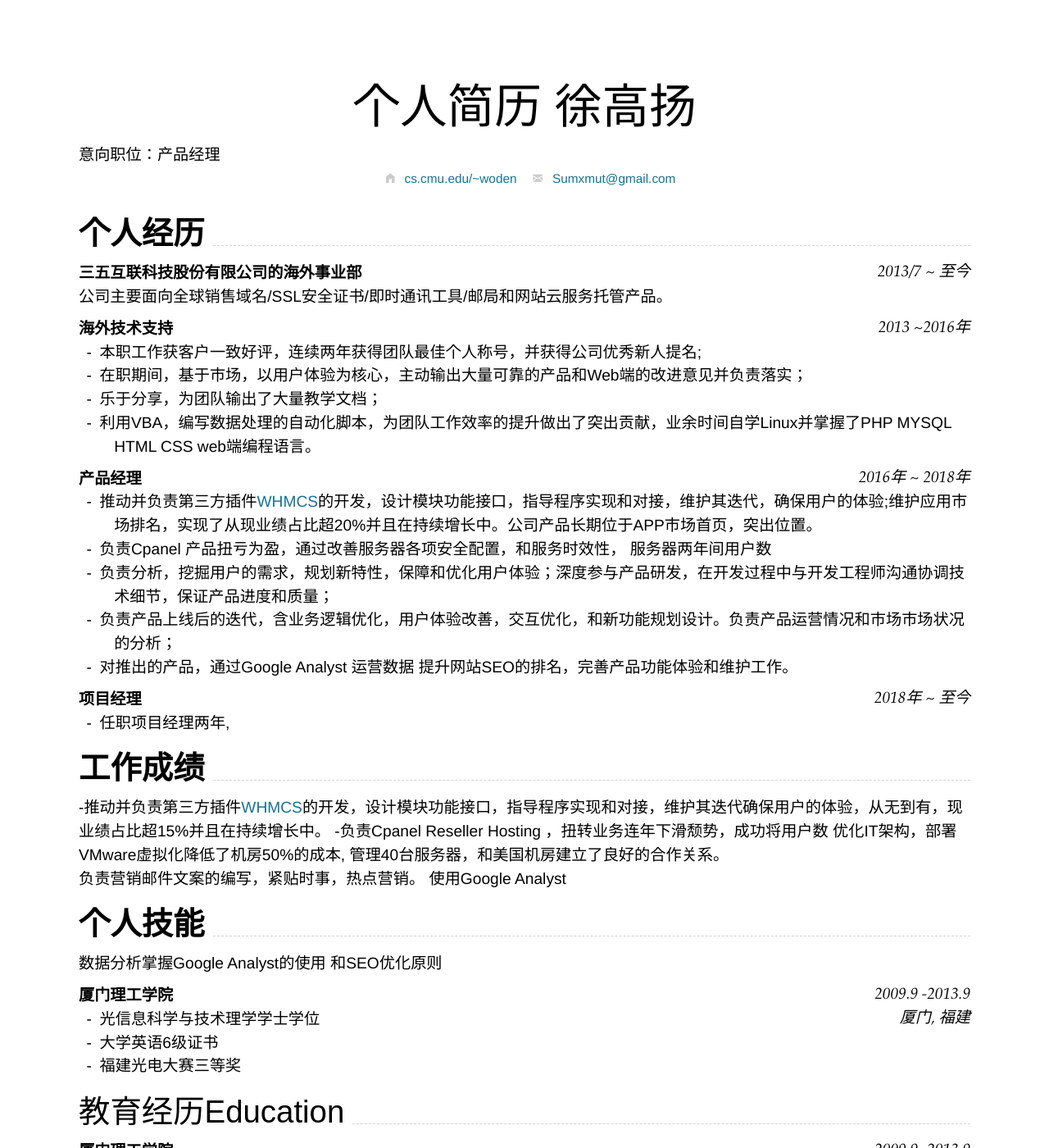
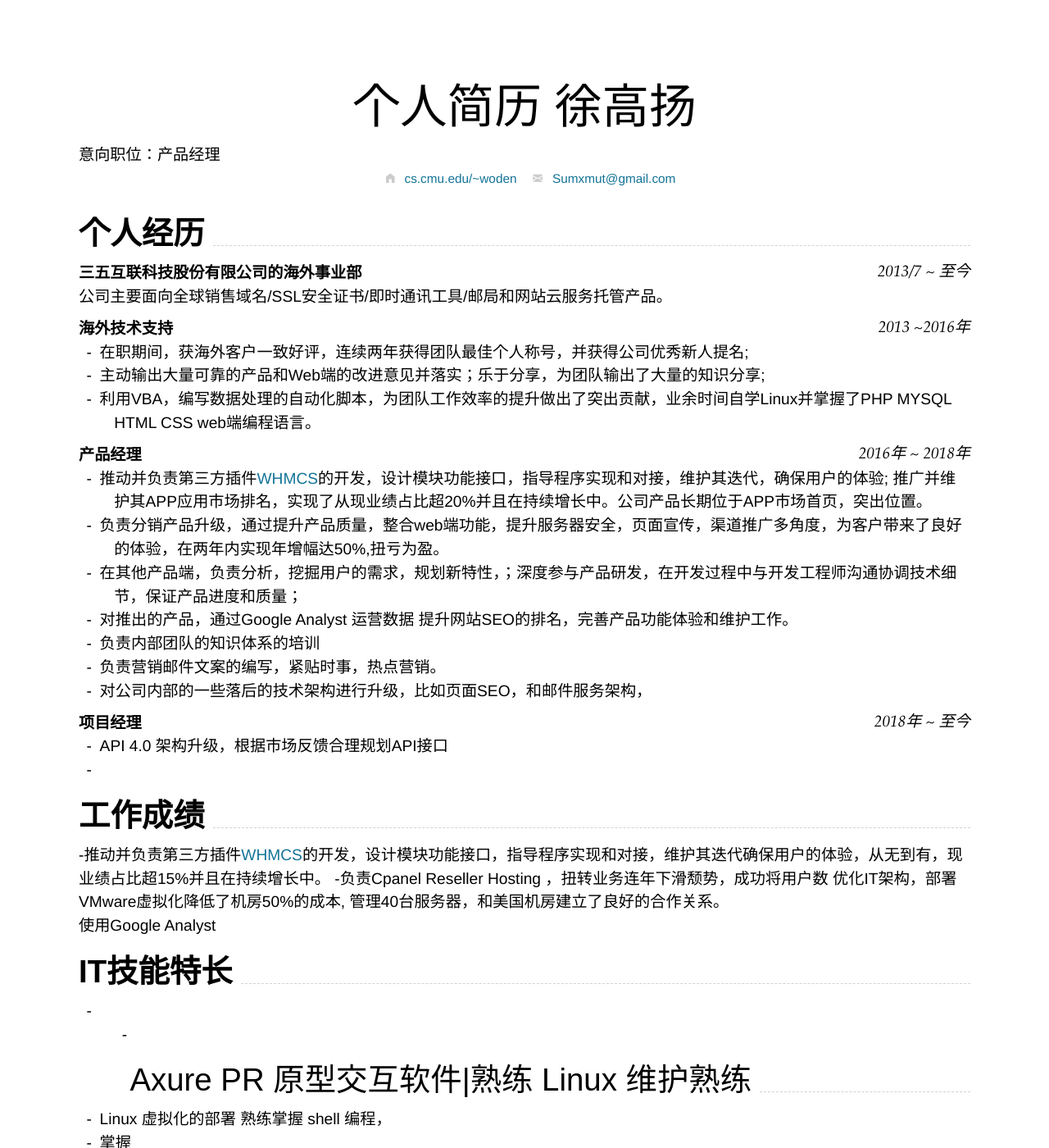
Before and after one commit to topgg/topgg.github.io, a Jekyll site: the page built from index.md, in a window 1280 px wide and 1400 px high. Shown: the whole window at 82% size. Built offline with Jekyll 4.4.1, drawn with Linux system fonts in a browser that asks for light colours; nearby versions of some CDN libraries; some of the changed text lies outside the part shown.

Commit message:
Update index.md

````diff
--- a/index.md
+++ b/index.md
@@ -31,22 +31,24 @@ Supported arguments:
 
 ### **海外技术支持** `2013 ~2016年 `
 
-- 本职工作获客户一致好评，连续两年获得团队最佳个人称号，并获得公司优秀新人提名;
-- 在职期间，基于市场，以用户体验为核心，主动输出大量可靠的产品和Web端的改进意见并负责落实；
-- 乐于分享，为团队输出了大量教学文档；
+- 在职期间，获海外客户一致好评，连续两年获得团队最佳个人称号，并获得公司优秀新人提名;
+- 主动输出大量可靠的产品和Web端的改进意见并落实；乐于分享，为团队输出了大量的知识分享;
 - 利用VBA，编写数据处理的自动化脚本，为团队工作效率的提升做出了突出贡献，业余时间自学Linux并掌握了PHP MYSQL HTML CSS web端编程语言。
 
 ### **产品经理** `2016年 ~ 2018年`
 
-- 推动并负责第三方插件[WHMCS](https://marketplace.whmcs.com/product/category/Domain+Registrars)的开发，设计模块功能接口，指导程序实现和对接，维护其迭代，确保用户的体验;维护应用市场排名，实现了从现业绩占比超20%并且在持续增长中。公司产品长期位于APP市场首页，突出位置。
-- 负责Cpanel 产品扭亏为盈，通过改善服务器各项安全配置，和服务时效性， 服务器两年间用户数
-- 负责分析，挖掘用户的需求，规划新特性，保障和优化用户体验；深度参与产品研发，在开发过程中与开发工程师沟通协调技术细节，保证产品进度和质量；
-- 负责产品上线后的迭代，含业务逻辑优化，用户体验改善，交互优化，和新功能规划设计。负责产品运营情况和市场市场状况的分析；
+- 推动并负责第三方插件[WHMCS](https://marketplace.whmcs.com/product/category/Domain+Registrars)的开发，设计模块功能接口，指导程序实现和对接，维护其迭代，确保用户的体验; 推广并维护其APP应用市场排名，实现了从现业绩占比超20%并且在持续增长中。公司产品长期位于APP市场首页，突出位置。
+- 负责分销产品升级，通过提升产品质量，整合web端功能，提升服务器安全，页面宣传，渠道推广多角度，为客户带来了良好的体验，在两年内实现年增幅达50%,扭亏为盈。
+- 在其他产品端，负责分析，挖掘用户的需求，规划新特性，；深度参与产品研发，在开发过程中与开发工程师沟通协调技术细节，保证产品进度和质量；
 - 对推出的产品，通过Google Analyst 运营数据 提升网站SEO的排名，完善产品功能体验和维护工作。
+- 负责内部团队的知识体系的培训
+- 负责营销邮件文案的编写，紧贴时事，热点营销。
+- 对公司内部的一些落后的技术架构进行升级，比如页面SEO，和邮件服务架构，
 
 ### **项目经理** `2018年 ~ 至今`
 
-- 任职项目经理两年,
+-  API 4.0 架构升级，根据市场反馈合理规划API接口
+-
 
 
 ## **工作成绩**
@@ -55,26 +57,19 @@ Supported arguments:
 -负责Cpanel Reseller Hosting ，扭转业务连年下滑颓势，成功将用户数
 优化IT架构，部署VMware虚拟化降低了机房50%的成本, 管理40台服务器，和美国机房建立了良好的合作关系。
 
-负责营销邮件文案的编写，紧贴时事，热点营销。
+
 使用Google Analyst
 
 
+## **IT技能特长**
 
-## **个人技能**
-数据分析掌握Google Analyst的使用 和SEO优化原则
+- 1. Axure PR 原型交互软件|熟练 Linux 维护熟练
+-
+- Linux 虚拟化的部署 熟练掌握 shell 编程，
+- 掌握
+- 熟练掌握Google Analyst的使用 和SEO优化原则
 
 
-
-
-### **厦门理工学院**  `2009.9 -2013.9`
-
-```
-厦门, 福建
-```
-
-- 光信息科学与技术理学学士学位
-- 大学英语6级证书
-- 福建光电大赛三等奖
 
 
 
@@ -85,10 +80,14 @@ Supported arguments:
 ```
 厦门, 福建
 ```
+#### **主修课程**
 
+C语言 模拟电路，数字电路，单片机，
+
+#### **所获奖项**
 - 光信息科学与技术理学学士学位
 - 大学英语6级证书
-- 福建光电大赛三等奖 "激光窃听"
+- 福建光电大赛三等奖
 
 
 
````
